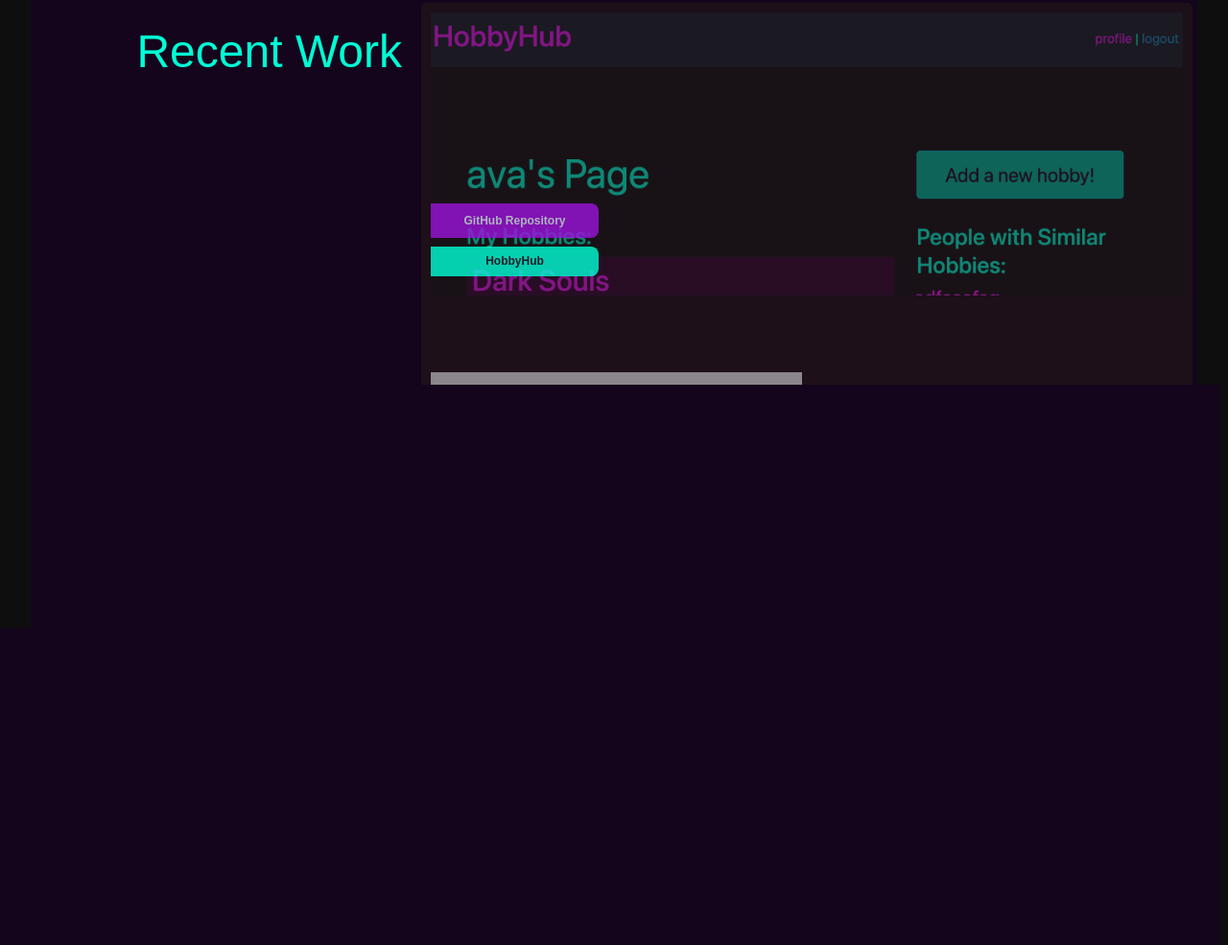
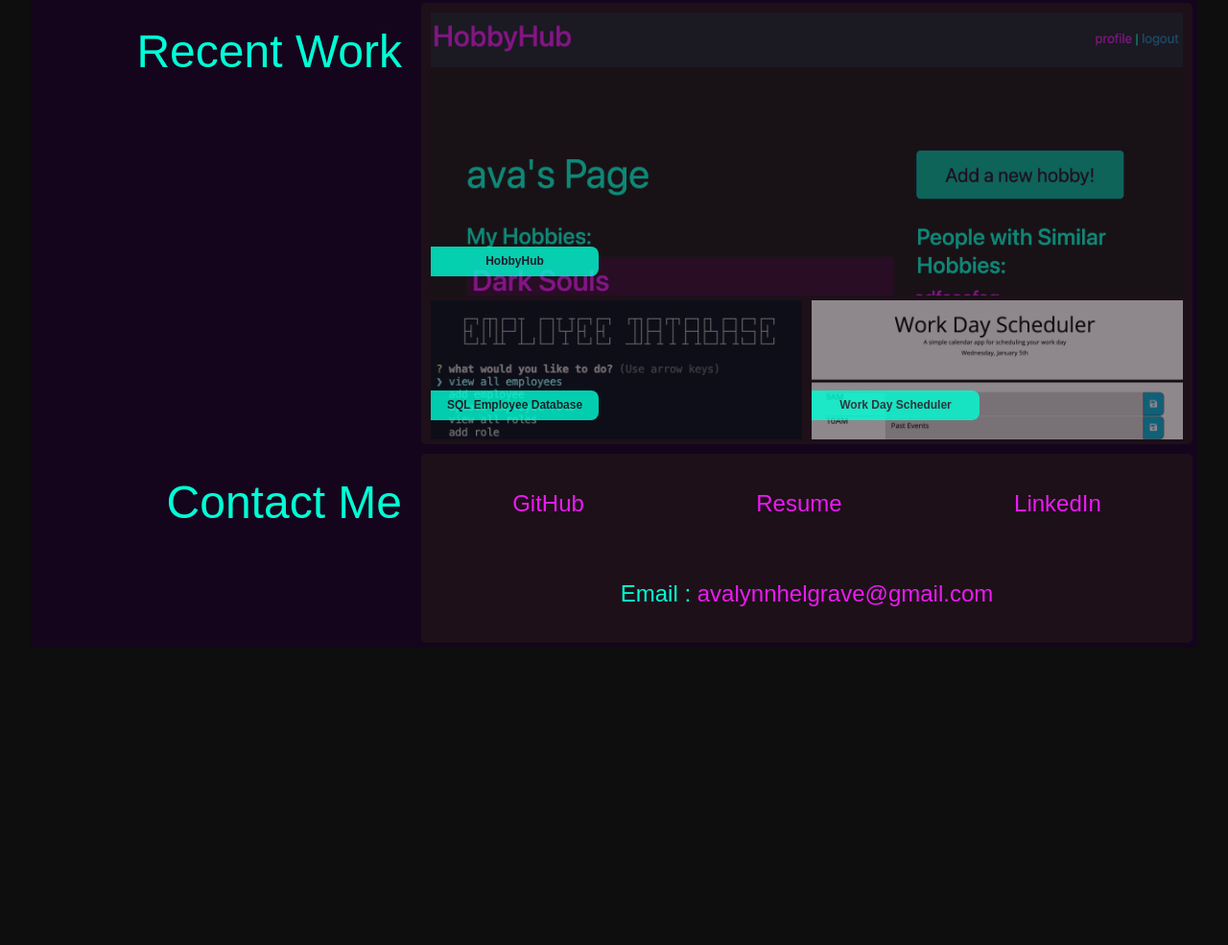
Before and after one commit to avalynnw/Portfolio_AvalynnWinsor, a plain HTML site: page index.html in a window 1280 px wide. Shown: the part 616-1601 px from the top of the page at 96% size. After the commit the page ends 1301 px from the top, so only its background shows below. Drawn offline with nearby package versions, Linux system fonts and the light colour scheme.

Commit message:
fixing html page

```diff
--- a/assets/css/style.css
+++ b/assets/css/style.css
@@ -271,7 +271,7 @@ main {
     padding-right: 5px;
     opacity: 80%;
     font-size: 12px;
-    margin-left: 5px;
+    /* margin-left: 5px; */
     min-width: 175px;
     border-radius: 0px 8px 8px 0px;
     font-weight: bold;
--- a/index.html
+++ b/index.html
@@ -62,54 +62,37 @@
         <section class="col-sm-8 content_section">
           <div id="most-recent">
             <a href="https://hobbyhub10.herokuapp.com/" target="blank">
-
-
                 <img
                 alt="DND NPC Generator"
                 src="./assets/images/HobbyPage.png"
               />
-
-
               <div class="bottom-left">HobbyHub</div>
-
-
-              <!-- TODO: this works as intended -->
-              <div>
-                <a
-                  href="https://github.com/svellucci18/HobbyHub"
-                  target="blank"
-                >
-                  <button class="middle-left-repo btn">GitHub Repository</button>
-                </a>
-              </div>
-
-
             </a>
           </div>
           <div id="others">
 
             <a
-              href="https://avalynnw.github.io/03_Javascript_PasswordGenerator_AvalynnWinsor/"
+              href="https://github.com/avalynnw/SQL-Employee-Database"
               target="blank"
             >
               <img
                 alt="Password Generator"
-                src="./assets/images/Password Screenshot.png"
+                src="./assets/images/sql_application.png"
               />
-              <div class="bottom-left">Password Generator</div>
+              <div class="bottom-left">SQL Employee Database</div>
 
               <!-- TODO: fix this so it shows up the same as the one above -->
 
-              <div class="middle-left-repo">this is just a div</div>
+              <!-- <div class="middle-left-repo">this is just a div</div> -->
 
-              <div class="middle-left-repo-others">
+              <!-- <div class="middle-left-repo-others">
                 <a
                   href="https://github.com/svellucci18/HobbyHub"
                   target="_blank"
                 >
                   <button class="btn">GitHub Repository</button>
                 </a>
-              </div>
+              </div> -->
 
 
             </a>
@@ -123,7 +106,7 @@
                 src="./assets/images/Scheduler Screenshot.png"
               />
               <div class="bottom-left">Work Day Scheduler</div>
-              <div class="middle-left-repo">Password Generator</div>
+              <!-- <div class="middle-left-repo">Password Generator</div> -->
             </a>
 
           </div>
```
Also changed, not shown: assets/images/sql_application.png (added), 3 other files.
